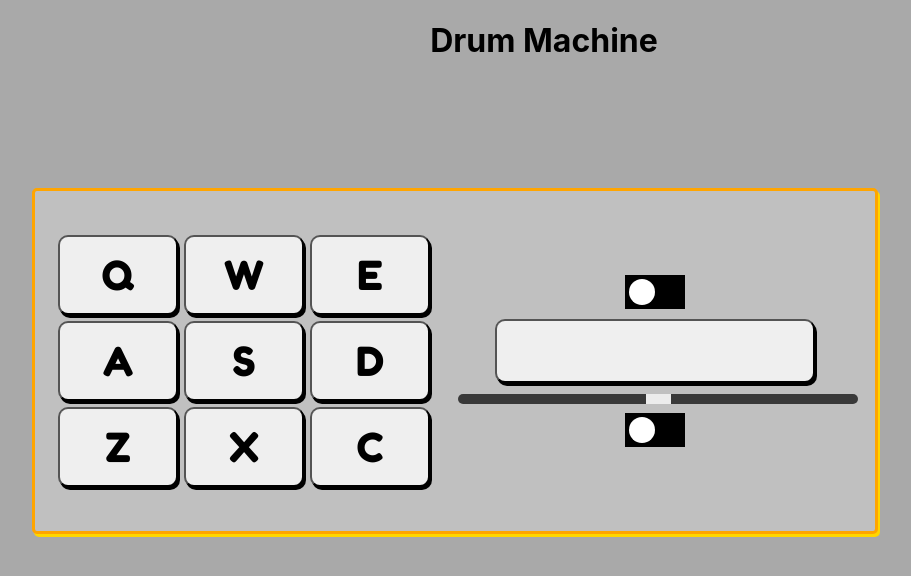
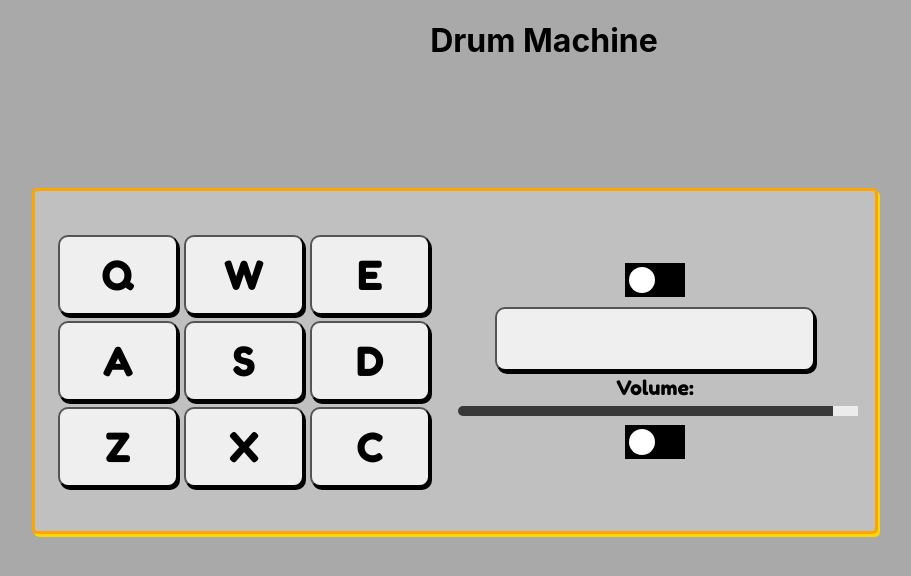
Before and after one commit to AnneThor/drum-machine, a React (Create React App) app: page / in a window 1280 px wide. Shown: the top 576 px of the page, without its empty margins (96-1007 px from the left). Built offline with nearby package versions, Linux system fonts and the light colour scheme.

Commit message:
volume slider is functioning

```diff
--- a/src/App.css
+++ b/src/App.css
@@ -123,6 +123,11 @@ input:checked + .bank-slider:before {
   transform: translateX(26px);
 }
 
+.volume-slider-label {
+  font-family: 'Fredoka One', cursive;
+  font-size: 15pt;
+}
+
 .slide-container {
   width: 100%;
 }
--- a/src/App.js
+++ b/src/App.js
@@ -18,7 +18,8 @@ class App extends React.Component {
         "Z": "TOM 2",
         "X": "TOM 3",
         "C": "TOM 4",
-      }
+      },
+      power: "Off",
     };
     this.handleKeyDown = this.handleKeyDown.bind(this);
     this.handleDrumClick = this.handleDrumClick.bind(this);
@@ -36,7 +37,9 @@ class App extends React.Component {
 
   handleDrumClick(event) {
     this.setState( {currentButton: event.target.value });
-    document.getElementById(event.target.value).play();
+    let audioClip = document.getElementById(event.target.value);
+    audioClip.volume = document.getElementById("myRange").value;
+    audioClip.play();
   }
 
   componentDidMount() {
@@ -65,14 +68,23 @@ class App extends React.Component {
 
           <section className="fine-tuners">
             <label htmlFor="power"
-                   className="power-switch">POWER
+                   className="power-switch">{this.state.power}
               <input type="checkbox" />
               <span className="power-slider"></span>
             </label>
+
             <button className="display-button">{this.state.currentDrum[`${this.state.currentButton}`]}</button>
+
             <div className="slide-container">
-              <input type="range" min="0" max="100" value="50" className="slider" id="myRange" />
+              <label htmlFor="volume-slider"
+                     className="volume-slider-label">Volume:</label>
+              <input type="range"
+                     min="0" max="1"
+                     step=".1"
+                     className="slider"
+                     id="myRange" />
             </div>
+
             <label htmlFor="bank"
                    className="bank-switch">BANK
               <input type="checkbox" />
```
